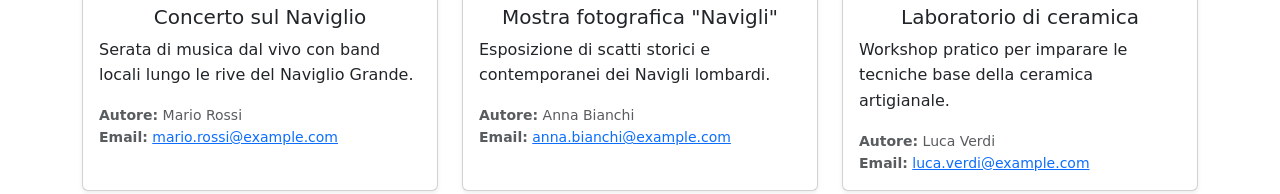
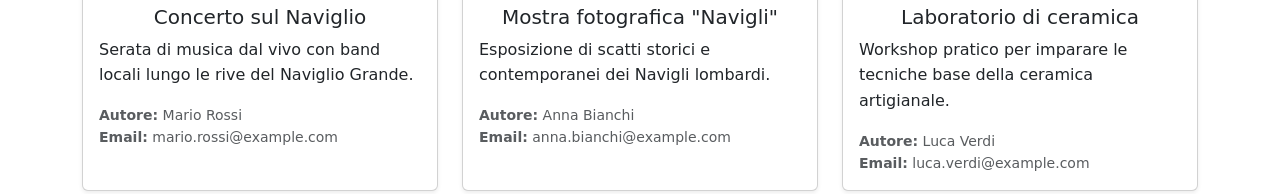
Before and after one commit to SimoAlbi28/sec-prova, a website built with Vite: page index.html in a window 1280 px wide. Shown: the part 620-814 px from the top of the page. Built offline with nearby package versions, Linux system fonts and the light colour scheme.

Commit message:
feat e-mail

```diff
--- a/css/style.css
+++ b/css/style.css
@@ -48,6 +48,12 @@ footer a:hover {
   text-decoration: underline;
 }
 
+/* email nelle card: nere, non sottolineate */
+.card a[href^="mailto:"] {
+  color: inherit;
+  text-decoration: none;
+}
+
 /* mobile: titolo hero più piccolo */
 @media (max-width: 576px) {
   .hero h1 {
```
